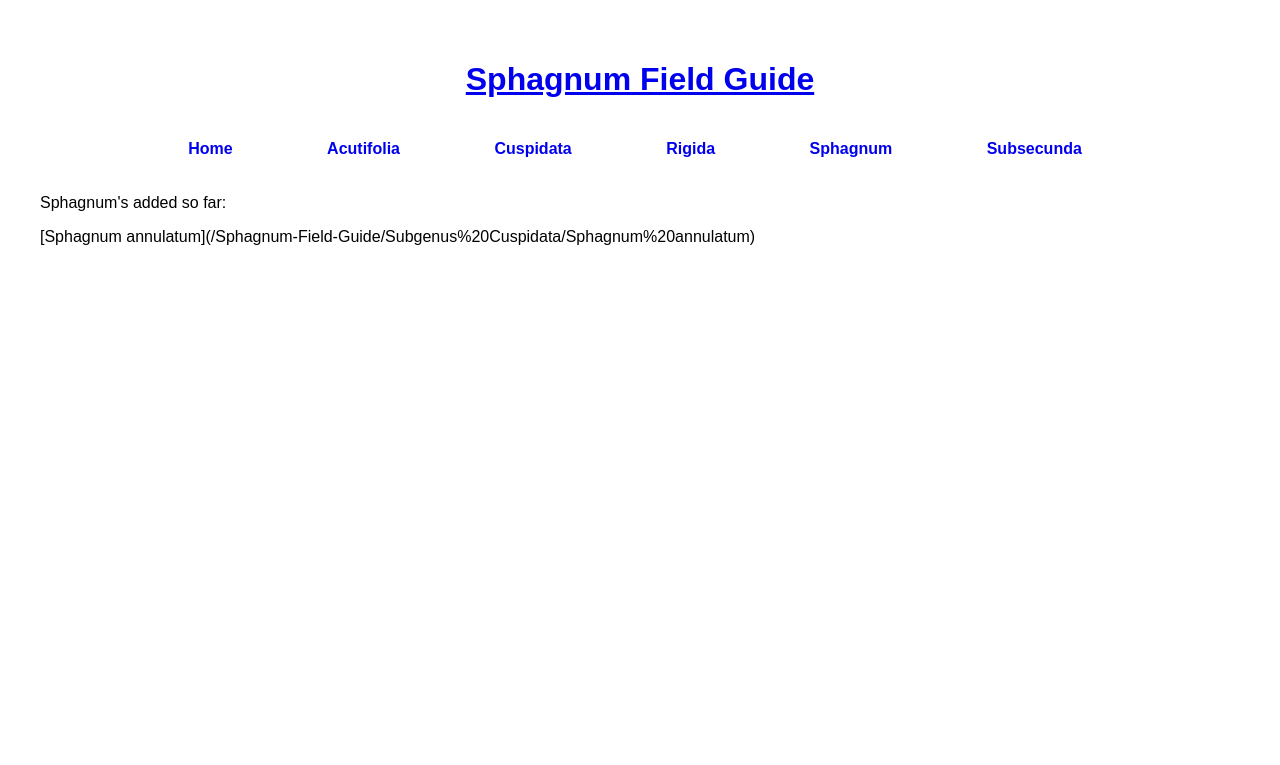
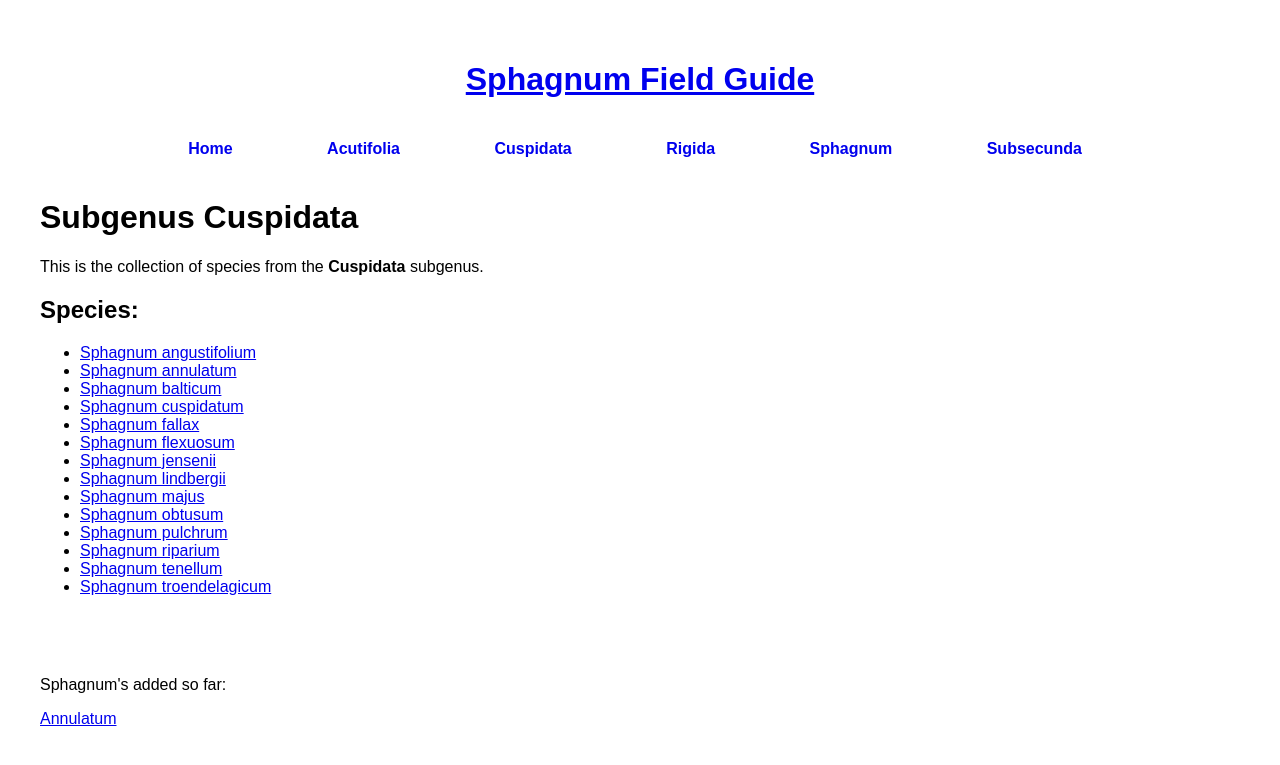
Before and after one commit to DanielESolbakk/Sphagnum-Field-Guide, a Jekyll site: the page built from Subgenus Cuspidata/index.md, in a window 1280 px wide. Shown: the top 765 px of the page. Built offline with Jekyll 4.4.1, drawn with Linux system fonts in a browser that asks for light colours.

Commit message:
chore: fix removed content

```diff
--- a/_layouts/default.html
+++ b/_layouts/default.html
@@ -22,8 +22,14 @@
             </ul>
             </nav>
         </div>
+    </header>
+    <main>
+        <div class="content">
+            {{ content }}
+            <div style="margin-bottom: 80px;"></div>
         <p>Sphagnum's added so far:</p>
-        <p>[Sphagnum annulatum]({{ site.baseurl }}/Subgenus%20Cuspidata/Sphagnum%20annulatum)</p>
-    </header>
+        <a href="{{ site.baseurl }}/Subgenus%20Cuspidata/Sphagnum%20annulatum">Annulatum</a><br>
+        </div>
+    </main>
 </body>
 </html>
```
